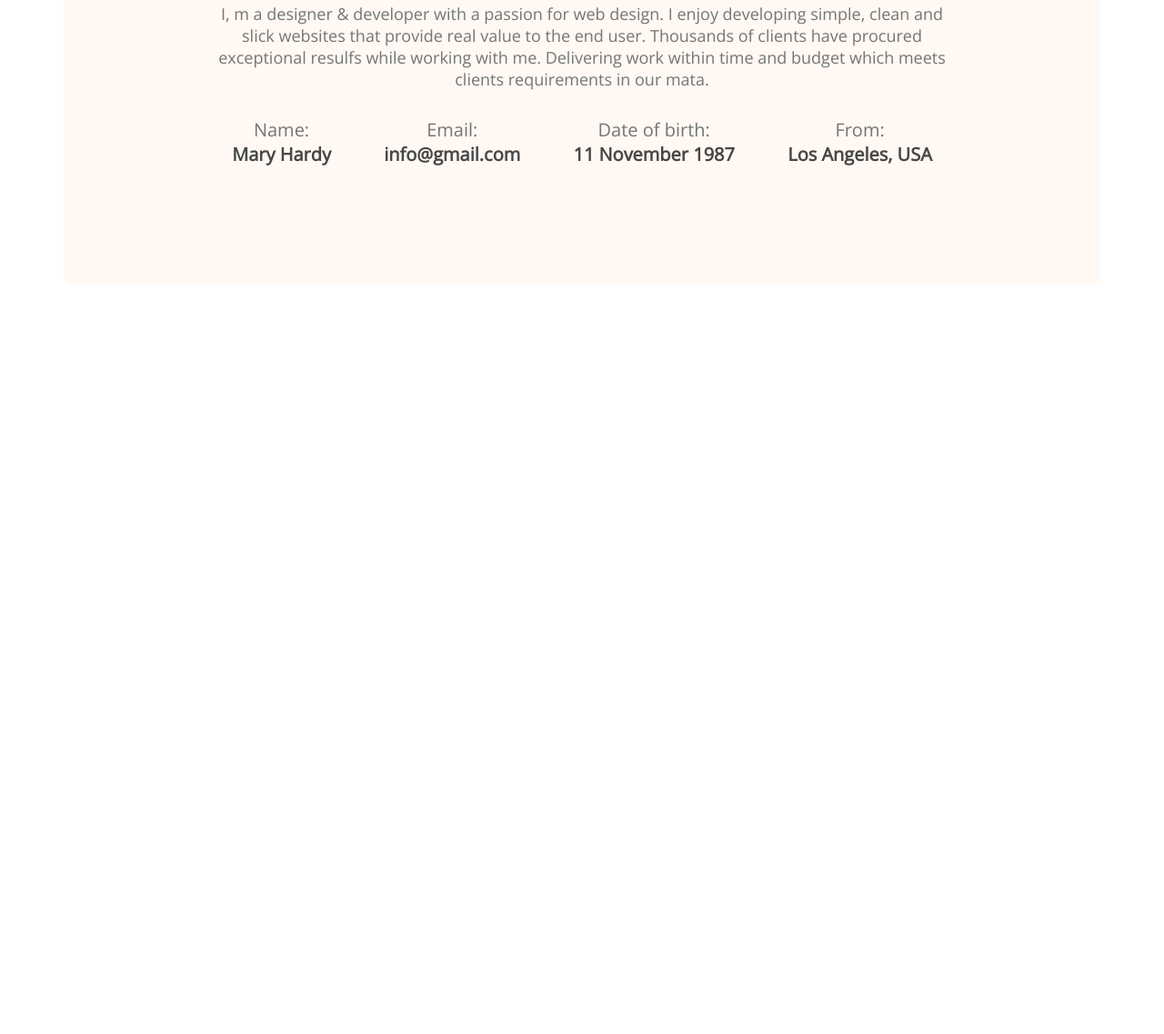
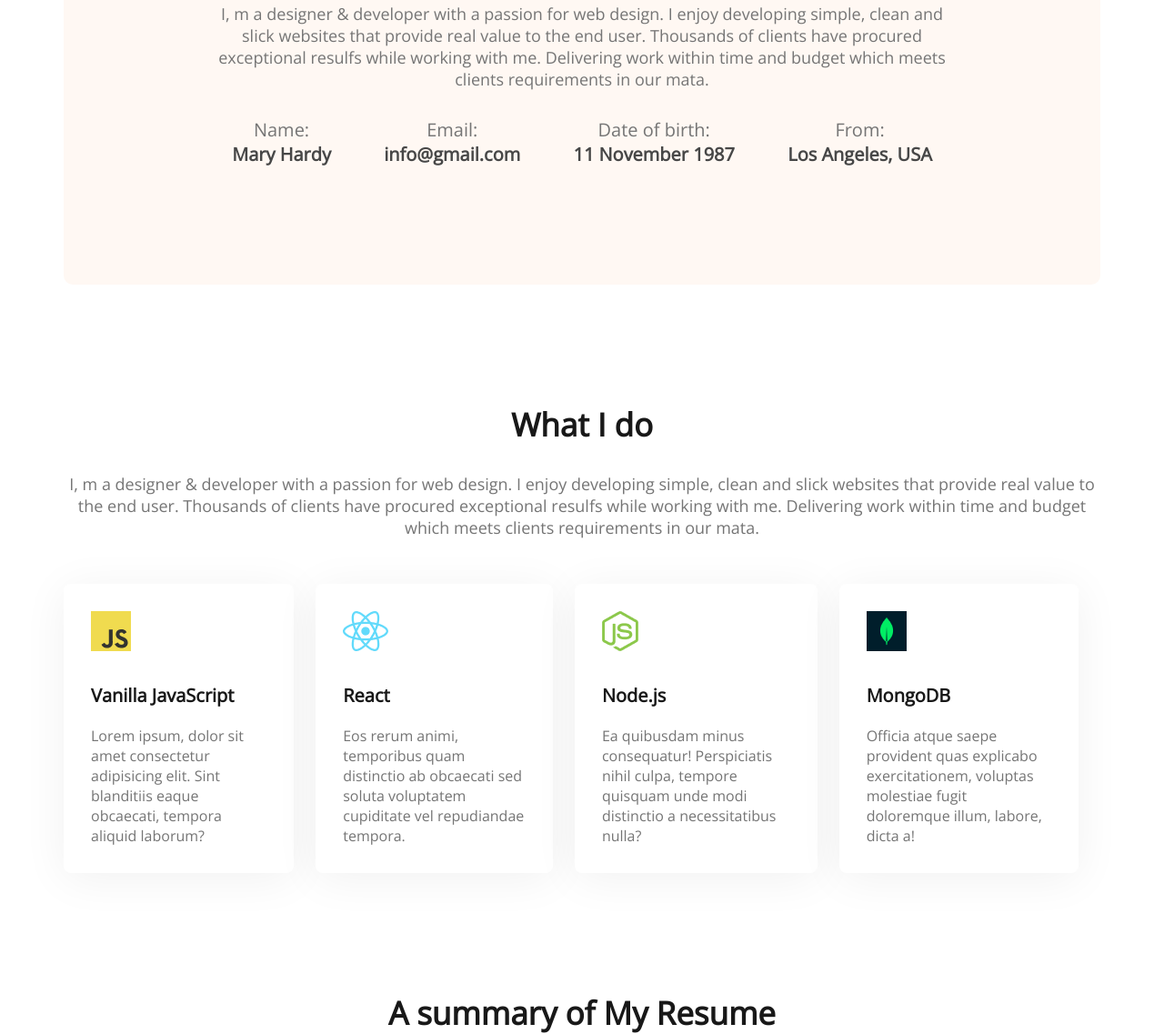
Before and after one commit to SiyamZamanSam/Dev-portfolio, a plain HTML site: page index.html in a window 1280 px wide. Shown: the part 1179-2316 px from the top of the page at 91% size. Before the commit the page ends 1492 px from the top, so only its background shows below. Drawn offline with nearby package versions, Linux system fonts and the light colour scheme.

Commit message:
What I Do added

```diff
--- a/index.html
+++ b/index.html
@@ -39,6 +39,7 @@
         </div>
     </header>
     <main>
+        <!-- About Me  -->
         <section class="About">
             <h3 class="Section-title">About Me</h3>
             <p class="Section-description">I, m a designer & developer with a passion for web design. I enjoy developing simple, clean and slick websites that provide real value to the end user. Thousands of clients have procured exceptional resulfs while working with me. Delivering work within time and budget which meets clients requirements in our mata.</p>
@@ -62,6 +63,37 @@
                 </div>
             </div>
         </section>
+        <!-- What I do  -->
+        <section>
+            <h3 class="What-I-Do">What I do</h3>
+            <p class="Section-description , What-I-Do-Description">I, m a designer & developer with a passion for web design. I enjoy developing simple, clean and slick websites that provide real value to the end user. Thousands of clients have procured exceptional resulfs while working with me. Delivering work within time and budget which meets clients requirements in our mata.</p>
+            <div class="Skills-Container">
+                <div class="skill">
+                    <img src="images/icons/js.png" alt="JavaScript Logo">
+                    <p class="Skills-title">Vanilla JavaScript</p>
+                    <p class="skills-description">Lorem ipsum, dolor sit amet consectetur adipisicing elit. Sint blanditiis eaque obcaecati, tempora aliquid laborum?</p>
+                </div>
+                <div class="skill">
+                    <img src="images/icons/react.png" alt="React logo">
+                    <p class="Skills-title">React</p>
+                    <p class="skills-description">Eos rerum animi, temporibus quam distinctio ab obcaecati sed soluta voluptatem cupiditate vel repudiandae tempora.</p>
+                </div>
+                <div class="skill">
+                    <img src="images/icons/nodejs.png" alt="node js logo">
+                    <p class="Skills-title">Node.js</p>
+                    <p class="skills-description">Ea quibusdam minus consequatur! Perspiciatis nihil culpa, tempore quisquam unde modi distinctio a necessitatibus nulla?</p>
+                </div>
+                <div class="skill">
+                    <img src="images/icons/mongo.png" alt="MongoDb logo">
+                    <p class="Skills-title">MongoDB</p>
+                    <p class="skills-description">Officia atque saepe provident quas explicabo exercitationem, voluptas molestiae fugit doloremque illum, labore, dicta a!</p>
+                </div>
+            </div>
+        </section>
+        <!-- Resume section  -->
+        <section>
+            <h3 class="Resume-section-title">A summary of My Resume</h3>
+        </section>
     </main>
     <footer>
 
--- a/style.css
+++ b/style.css
@@ -113,3 +113,49 @@ main {
   font-size: 20px;
   color: #474747;
 }
+/* What I Do Section */
+.What-I-Do {
+  margin-top: 130px;
+  font-weight: 700;
+  font-size: 35px;
+  color: #181818;
+  text-align: center;
+}
+.What-I-Do-Description {
+  text-align: center;
+  margin-top: 30px;
+  margin-bottom: 50px;
+}
+.Skills-Container {
+  display: flex;
+  text-align: center;
+}
+.Skills-title {
+  font-weight: 700;
+  font-size: 20px;
+  color: #181818;
+  margin-top: 30px;
+  margin-bottom: 20px;
+}
+.skills-description {
+  font-weight: 400;
+  font-size: 16px;
+  color: #757575;
+}
+.skill {
+  text-align: left;
+  padding: 30px;
+  background: #ffffff;
+  /* background:red; */
+  box-shadow: 0px 6px 50px rgba(0, 0, 0, 0.06);
+  margin-right: 24px;
+  border-radius: 8px;
+}
+/* Resume section  */
+.Resume-section-title {
+  font-weight: 700;
+  font-size: 35px;
+  text-align: center;
+  color: #181818;
+  margin-top:130px;
+}
```
